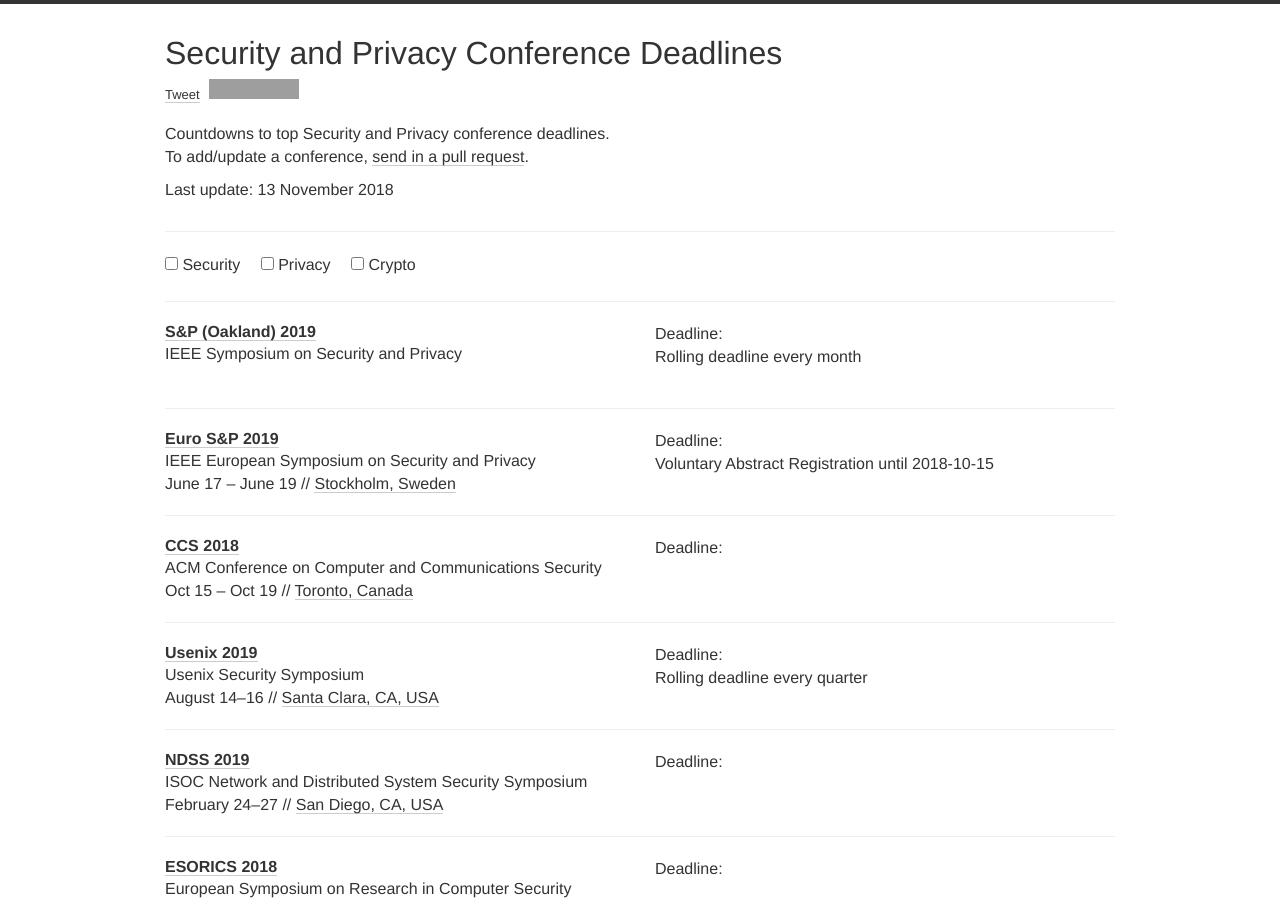
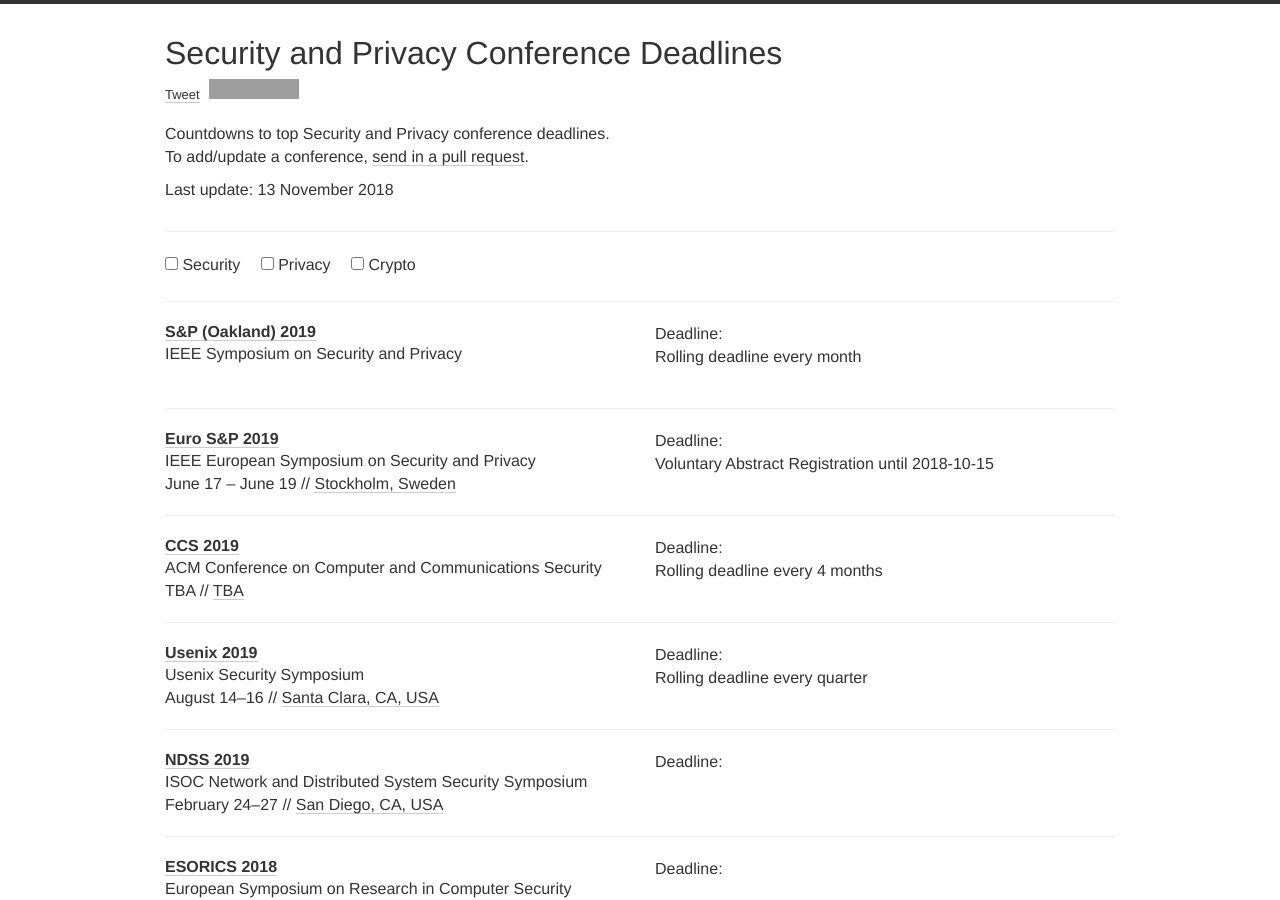
Before and after one commit to sec-deadlines/sec-deadlines.github.io, a Jekyll site: the page built from index.html, in a window 1280 px wide and 900 px high. Built offline with Jekyll 4.4.1, drawn with Linux system fonts in a browser that asks for light colours; nearby versions of some CDN libraries; comment, search, counter and statistics services are not loaded; grey boxes are pictures that could not be loaded.

Commit message:
Add CCS rolling deadline

```diff
--- a/_data/conferences.yml
+++ b/_data/conferences.yml
@@ -23,11 +23,16 @@
 
 - name: CCS
   description: ACM Conference on Computer and Communications Security
-  year: 2018
+  year: 2019
   link: https://www.sigsac.org/ccs/CCS2018/
   deadline: "2018-05-08 23:59"
-  date: "Oct 15 - Oct 19"
-  place: Toronto, Canada
+  deadline:
+    - "%y-01-15 23:59"
+    - "%y-05-15 23:59"
+    - "%y-09-15 23:59"
+  comment: Rolling deadline every 4 months
+  date: "TBA"
+  place: TBA
   tags: [SEC, PRIV]
 
 - name: Usenix
```
